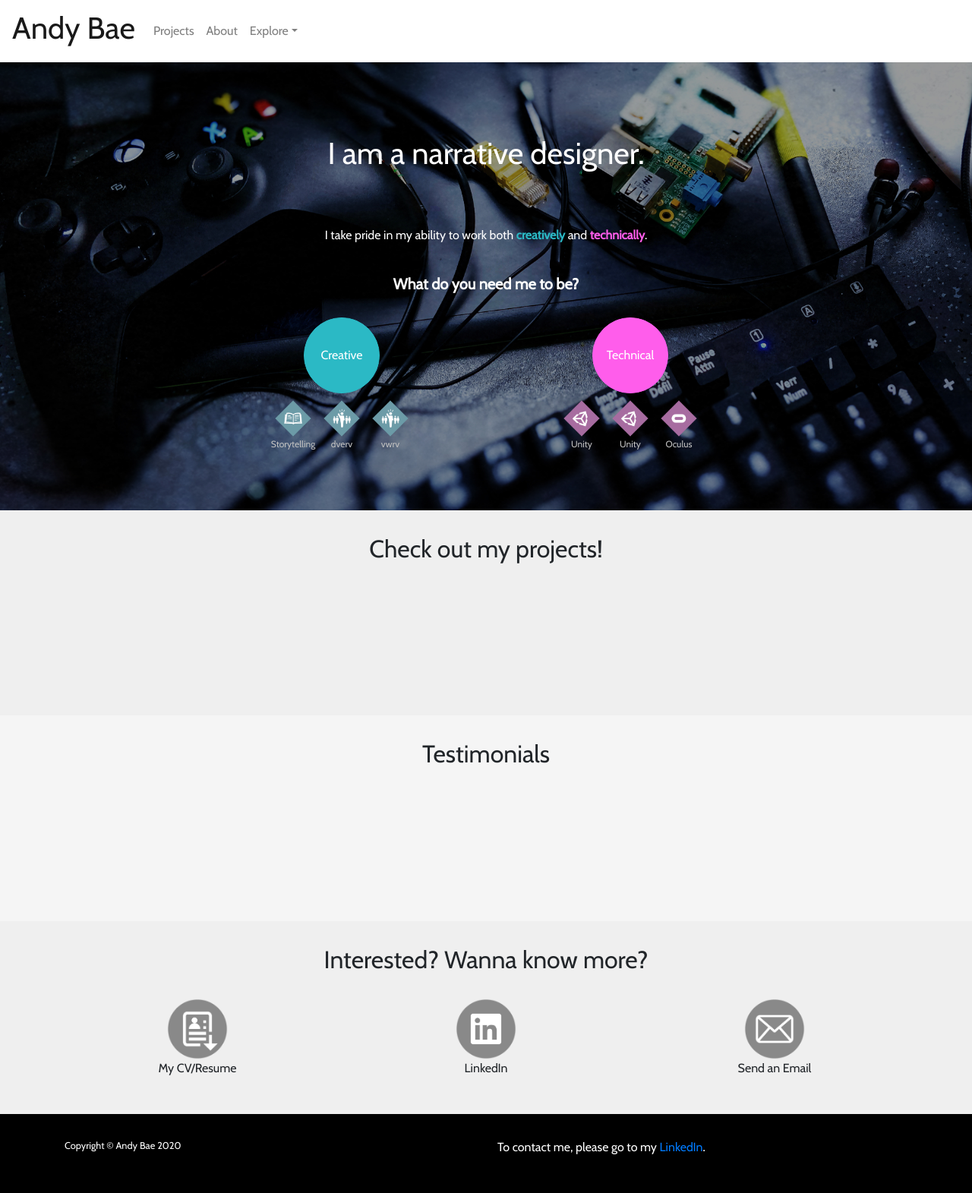
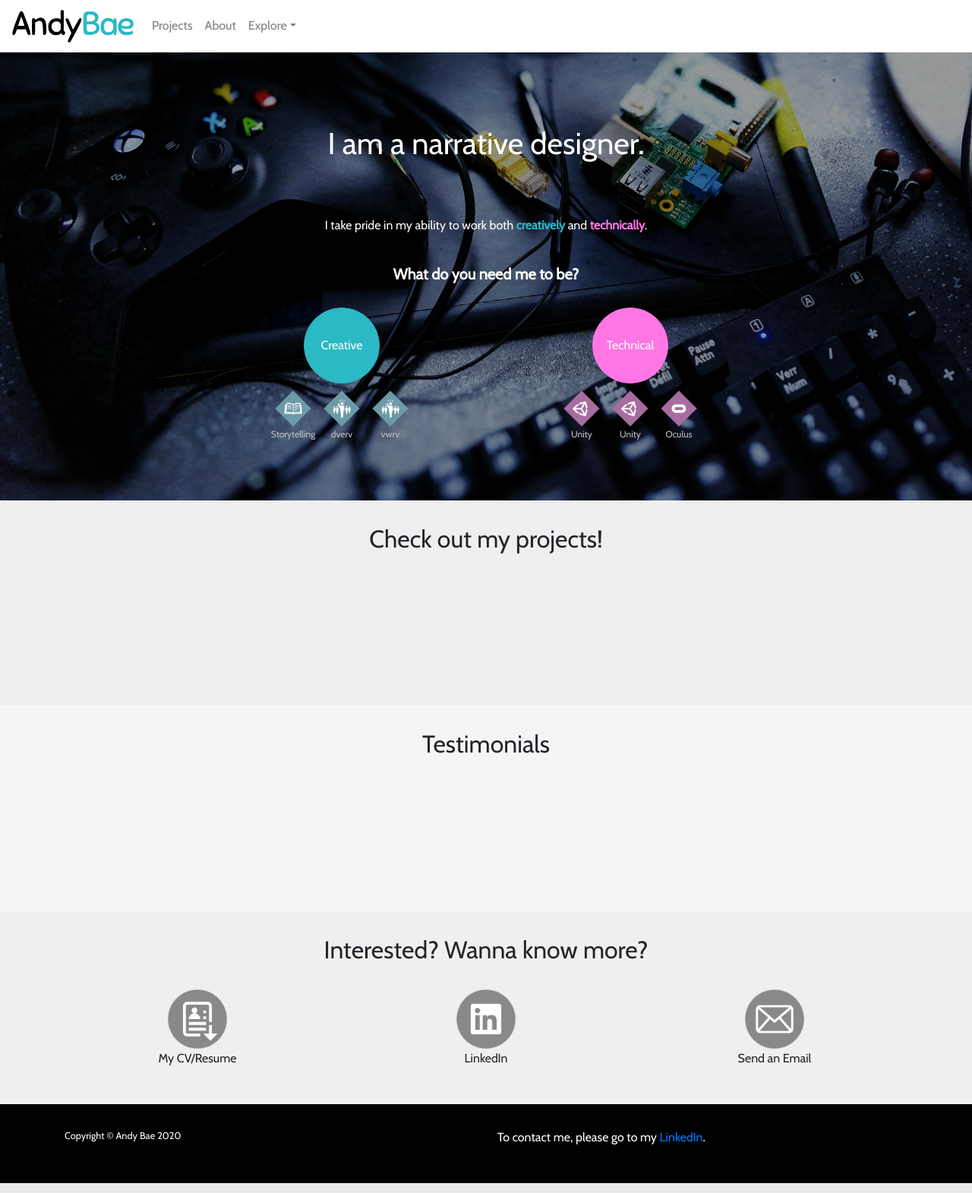
Before and after one commit to sjandybae/sjandybae.github.io, a PHP site: page / in a window 1280 px wide. Shown: the whole page at 76% size. Run offline with PHP 8.4, Linux system fonts and the light colour scheme.

Commit message:
Added logo and update brand colours

```diff
--- a/about/index.html
+++ b/about/index.html
@@ -11,7 +11,7 @@
         <!--Header-->
         <nav class="navbar navbar-expand-md navbar-light sticky-top">
             <a class="navbar-brand" href="/">
-                <h1>Andy Bae</h1>
+                <img id="main-logo" src="../assets/AndyBaeLogo.png">
             </a>
             <button class="navbar-toggler" type="button" data-toggle="collapse" data-target="#navbarNavDropdown" aria-controls="navbarNavDropdown" aria-expanded="false" aria-label="Toggle navigation">
                 <span class="navbar-toggler-icon"></span>
--- a/css/site.css
+++ b/css/site.css
@@ -2,9 +2,9 @@
     --main-color: #2bb9c5;
     --main-color-dark: #26a5b0;
     --main-color-darker: #22929b;
-    --acc-color: #ff5deb;
-    --acc-color-dark: #fa28e0;
-    --acc-color-darker: #fa0fdd;
+    --acc-color: #ff76e4;
+    --acc-color-dark: #e56bcd;
+    --acc-color-darker: #c65cb1;
 }
 
 .btn-creative {
@@ -130,6 +130,10 @@ body {
 .navbar {
     background-color: white;
 }
+#main-logo {
+    width: 10rem;
+    height: auto;
+}
 #main {
     background-color: white;
 }
--- a/index.html
+++ b/index.html
@@ -11,7 +11,7 @@
         <!--Header-->
         <nav class="navbar navbar-expand-md navbar-light sticky-top">
             <a class="navbar-brand" href="/">
-                <h1>Andy Bae</h1>
+                <img id="main-logo" src="assets/AndyBaeLogo.png">
             </a>
             <button class="navbar-toggler" type="button" data-toggle="collapse" data-target="#navbarNavDropdown" aria-controls="navbarNavDropdown" aria-expanded="false" aria-label="Toggle navigation">
                 <span class="navbar-toggler-icon"></span>
--- a/projects/forlorn.html
+++ b/projects/forlorn.html
@@ -11,7 +11,7 @@
         <!--Header-->
         <nav class="navbar navbar-expand-md navbar-light sticky-top">
             <a class="navbar-brand" href="/">
-                <h1>Andy Bae</h1>
+                <img id="main-logo" src="../assets/AndyBaeLogo.png">
             </a>
             <button class="navbar-toggler" type="button" data-toggle="collapse" data-target="#navbarNavDropdown" aria-controls="navbarNavDropdown" aria-expanded="false" aria-label="Toggle navigation">
                 <span class="navbar-toggler-icon"></span>
--- a/projects/index.html
+++ b/projects/index.html
@@ -11,7 +11,7 @@
         <!--Header-->
         <nav class="navbar navbar-expand-md navbar-light sticky-top">
             <a class="navbar-brand" href="/">
-                <h1>Andy Bae</h1>
+                <img id="main-logo" src="../assets/AndyBaeLogo.png">
             </a>
             <button class="navbar-toggler" type="button" data-toggle="collapse" data-target="#navbarNavDropdown" aria-controls="navbarNavDropdown" aria-expanded="false" aria-label="Toggle navigation">
                 <span class="navbar-toggler-icon"></span>
--- a/resume/index.html
+++ b/resume/index.html
@@ -11,7 +11,7 @@
         <!--Header-->
         <nav class="navbar navbar-expand-md navbar-light sticky-top">
             <a class="navbar-brand" href="/">
-                <h1>Andy Bae</h1>
+                <img id="main-logo" src="../assets/AndyBaeLogo.png">
             </a>
             <button class="navbar-toggler" type="button" data-toggle="collapse" data-target="#navbarNavDropdown" aria-controls="navbarNavDropdown" aria-expanded="false" aria-label="Toggle navigation">
                 <span class="navbar-toggler-icon"></span>
```
Also changed, not shown: assets/AndyBaeLogo.png (added).
